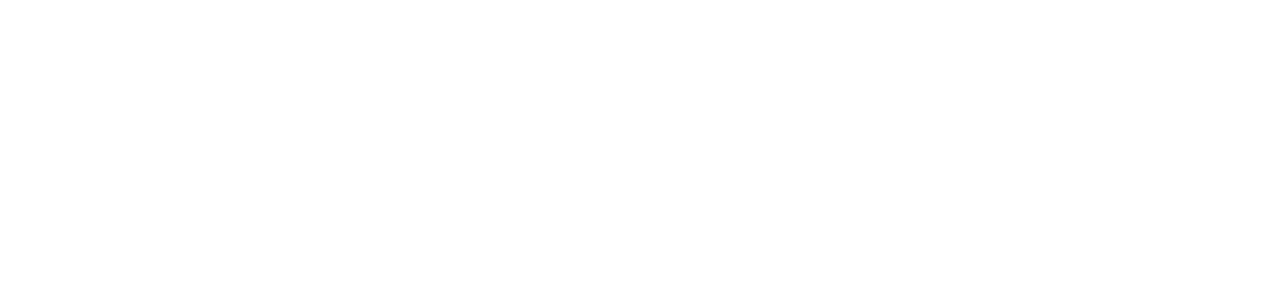
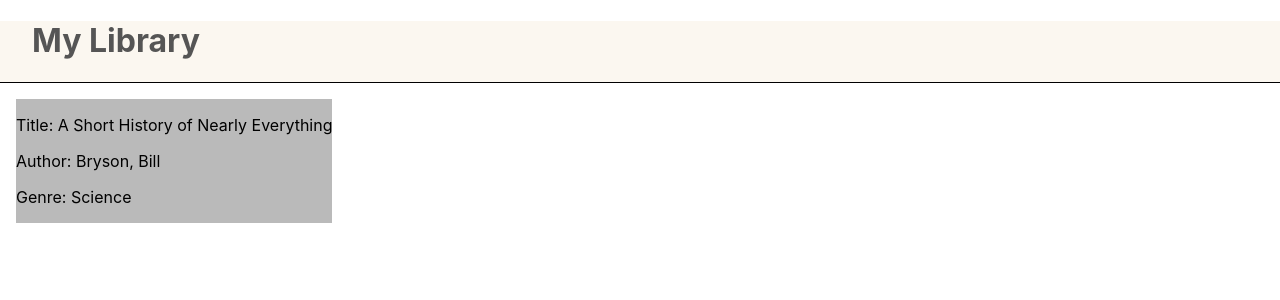
Before and after one commit to DSmathers/tOP_Library, a React (Create React App) app: page / in a window 1280 px wide. Shown: the top 300 px of the page. Built offline with nearby package versions, Linux system fonts and the light colour scheme.

Commit message:
Added a simple UI template and some light styling

```diff
--- a/src/App.js
+++ b/src/App.js
@@ -1,10 +1,13 @@
 import './App.css';
+import Header from './components/Header'
+import Library from './components/Library'
 
 function App() {
   return (
-    <div className="App">
-
-    </div>
+    <>
+      <Header />
+      <Library />
+    </>
   );
 }
 
--- /dev/null
+++ b/src/components/BookCard.js
@@ -0,0 +1,20 @@
+import React from 'react'
+
+const BookCard = ({books}) => {
+    return (
+        <>
+            {books.map((book) =>    {
+                const {key, title, author, genre} = book;
+                return (
+                    <div className="book_card" key={key}>
+                        <p>Title: {title}</p>
+                        <p>Author: {author}</p>
+                        <p>Genre: {genre}</p>
+                    </div>
+                )
+            })}
+        </>
+    )
+}
+
+export default BookCard
--- /dev/null
+++ b/src/components/Books.js
@@ -0,0 +1,10 @@
+const Books = [
+    {
+        "key": "1",
+        "title": "A Short History of Nearly Everything",
+        "author": "Bryson, Bill",
+        "genre": "Science"
+    },
+]
+
+export default Books;
--- /dev/null
+++ b/src/components/Header.js
@@ -0,0 +1,11 @@
+import React from 'react'
+
+const Header = () => {
+    return (
+        <div className="header">
+            <h1>My Library</h1>
+        </div>
+    )
+}
+
+export default Header
--- /dev/null
+++ b/src/components/Library.js
@@ -0,0 +1,16 @@
+import React, {useState} from 'react'
+import Books from './Books'
+import BookCard from './BookCard'
+
+const Library = () => {
+    const [books] = useState(Books)
+    return (
+        <div id="library_page">
+            <div id="books_grid">
+                <BookCard books={books} />
+            </div>
+        </div>
+    )
+}
+
+export default Library
--- a/src/index.css
+++ b/src/index.css
@@ -11,3 +11,35 @@
   font-family: source-code-pro, Menlo, Monaco, Consolas, 'Courier New',
     monospace;
 }
+
+:root {
+  --primary-color-dark: #555555;
+  --primary-color-light: #bababa;
+  --secondary-color: #fbf7f0;
+}
+
+
+.header {
+  margin: 0;
+  border-bottom: 1px solid black;
+  padding-left: 2rem;
+  background-color: var(--secondary-color);
+}
+
+.header h1 {
+  font-size: 2rem;
+  color: var(--primary-color-dark)
+}
+
+#books_grid {
+  display: flex;
+  flex-direction: row;
+  flex-wrap: wrap;
+  grid-gap: 2.5rem;
+  margin: auto;
+  padding: 1rem;
+
+}
+.book_card  {
+  background-color: var(--primary-color-light);
+}
```
Also changed, not shown: src/components/Dashboard.js (added, +11 -0 lines).
